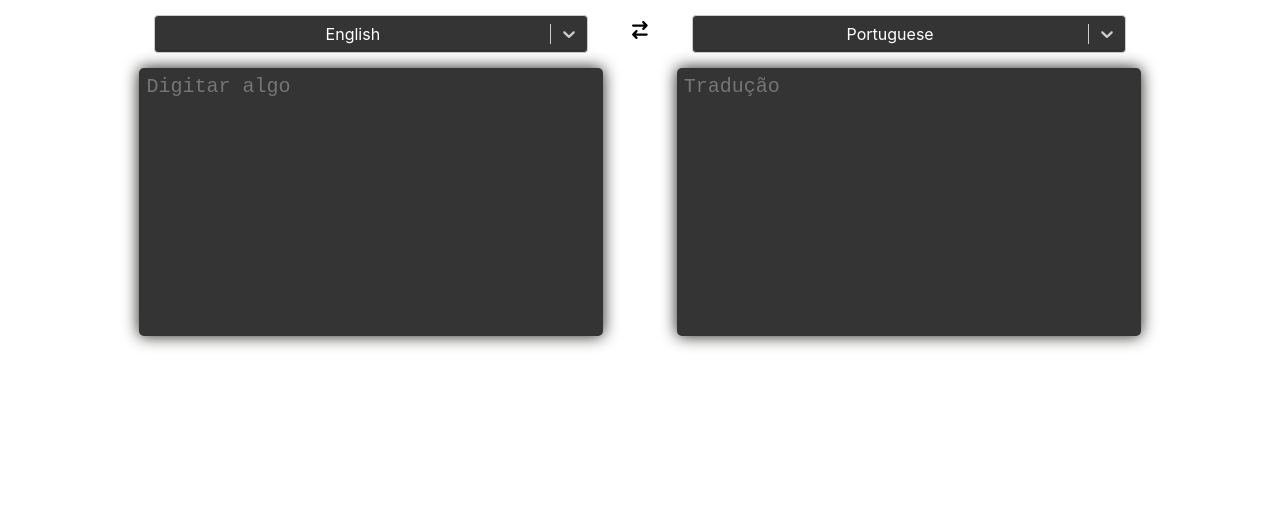
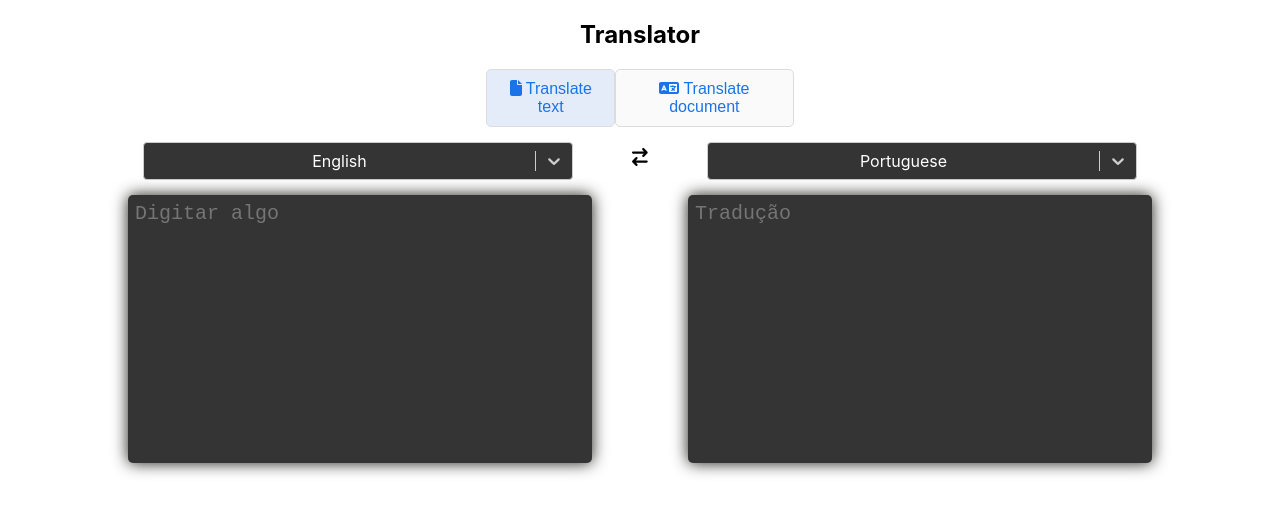
Before and after one commit to JoaoJuliasz/translator, a React (Create React App) app: page / in a window 1280 px wide. Shown: the top 514 px of the page. Built offline with nearby package versions, Linux system fonts and the light colour scheme; no server answers.

Commit message:
add translate file option

```diff
--- a/src/components/Container/Container.styles.scss
+++ b/src/components/Container/Container.styles.scss
@@ -1,10 +1,23 @@
 .container {
     display: flex;
     justify-content: space-around;
+    flex-direction: column;
     margin: auto;
     width: 80%;
 
-    .left-translator-container {
-        position: relative;
+    .lang-selectors {
+        display: flex;
+        width: 100%;
+        justify-content: space-between;
+        margin: auto;
+    }
+
+    .translators-container {
+        display: flex;
+        justify-content: space-between;
+        width: 100%;
+        .left-translator-container {
+            position: relative;
+        }
     }
 }
--- a/src/components/Container/Container.tsx
+++ b/src/components/Container/Container.tsx
@@ -2,7 +2,8 @@ import { useEffect, useState } from "react";
 //Libs
 // @ts-ignore
 import { ValueType } from "react-select/lib/types";
-
+import { faFile, faLanguage } from '@fortawesome/free-solid-svg-icons'
+import { FontAwesomeIcon } from '@fortawesome/react-fontawesome'
 //utils
 import instance from "../../config/config";
 import { Language } from "../../types/types";
@@ -32,8 +33,11 @@ const Container = () => {
     const [suggestionLanguage, setSuggestionLanguage] = useState<SelectedLanguage>('')
     const [textToTranslate, setTextToTranslate] = useState<string>('')
     const [translatedText, setTranslatedText] = useState<string>('')
+    const [fileToTranslate, setFileToTranslate] = useState<File | null>(null)
     const [timer, setTimer] = useState<NodeJS.Timeout | null>(null)
     const [loading, setLoading] = useState<boolean>(false)
+    const [isTranslateText, setIsTranslateText] = useState<boolean>(true)
+    const [fileTranslated, setFileTranslated] = useState<string>('')
 
     const callTranslate = (searchText: string, sourceLang?: SelectedLanguage, targetLang?: SelectedLanguage) => {
         instance.post('translate', {
@@ -105,6 +109,19 @@ const Container = () => {
         callTranslate(translatedText, newTranslateLanguage.value, newLanguageToTranslate.value)
     }
 
+    const translateUploadedFile = () => {
+        setLoading(true)
+        let data = new FormData();
+        fileToTranslate && data.append("file", fileToTranslate);
+        data.append("source", selectedTranslateLanguage.value);
+        data.append("target", selectedLanguageToTranslate.value);
+        instance.post('translate_file', data)
+            .then(res => {
+                setFileTranslated(res.data.translatedFileUrl)
+                setLoading(false)
+            })
+    }
+
     const selectTranslateLanguage = (option: ValueType<Language>) => {
         setSelectedTranslateLanguage(option)
     }
@@ -128,10 +145,23 @@ const Container = () => {
 
     return (
         <div className="container">
-            <div className="left-translator-container">
+            <div>
+                <h2>Translator</h2>
+                <div style={{ width: '30%', display: 'flex', justifyContent: 'space-around', margin: 'auto' }}>
+                    <button onClick={() => setIsTranslateText(true)} style={{ fontSize: '16px', background: isTranslateText ? '#e4ecfa' : '#fafafa', border: '1px solid #dadce0', color: '#1a73e8', padding: '10px', borderRadius: '5px', cursor: 'pointer' }}><FontAwesomeIcon icon={faFile} /> Translate text</button>
+                    <button onClick={() => setIsTranslateText(false)} style={{ fontSize: '16px', background: !isTranslateText ? '#e4ecfa' : '#fafafa', border: '1px solid #dadce0', color: '#1a73e8', padding: '10px', borderRadius: '5px', cursor: 'pointer' }}><FontAwesomeIcon icon={faLanguage} /> Translate document</button>
+                </div>
+            </div>
+            <div className="lang-selectors">
                 <SelectLanguage options={languages ?? []}
                     selectValue={selectedTranslateLanguage} handleChange={selectTranslateLanguage} />
-
+                <SwitchLanguages changeSourceAndTargetLanguages={changeSourceAndTargetLanguages} />
+                <SelectLanguage options={languages?.filter(language => language.value !== selectedTranslateLanguage.value) ?? []}
+                    selectValue={selectedLanguageToTranslate} handleChange={selectLanguageToTranslate} />
+            </div>
+            {isTranslateText ?
+                <div className="translators-container">
+                    <div className="left-translator-container">
                         <TranslatorTextArea textToTranslate={textToTranslate} suggestionLanguage={suggestionLanguage}
                             placeholder={"Digitar algo"} setTextToTranslate={setTextToTranslate} setTranslatedText={setTranslatedText}
                             setSuggestionLanguage={setSuggestionLanguage} translate={translate} />
@@ -139,13 +169,27 @@ const Container = () => {
                             <SuggestionButton suggestionLanguage={returnSuggestionLanguageLabel() ?? ''} translateBySuggestionLanguage={translateBySuggestionLanguage} />
                         }
                     </div>
-            <SwitchLanguages changeSourceAndTargetLanguages={changeSourceAndTargetLanguages} />
                     <div>
-                <SelectLanguage options={languages?.filter(language => language.value !== selectedTranslateLanguage.value) ?? []}
-                    selectValue={selectedLanguageToTranslate} handleChange={selectLanguageToTranslate} />
                         <TranslatorTextArea translatedText={translatedText} placeholder={loading ? 'Traduzindo...' : "Tradução"} loading={loading} />
                     </div>
                 </div>
+                :
+                <div style={{
+                    border: '1px solid',
+                    display: 'flex',
+                    flexDirection: 'column',
+                    alignItems: 'center',
+                }}>
+                    <p>Supported file formats: .txt, .odt, .odp, .docx, .pptx, .epub, .html</p>
+                    <input onChange={(e) => {
+                        if (e.target?.files && e.target.files[0]) {
+                            setFileToTranslate(e?.target?.files[0])
+                        }
+                    }} type="file" name="" id="" accept=".txt, .odt, .odp, .docx, .pptx, .epub, .html" />
+                    {!fileTranslated && !loading ? <button onClick={translateUploadedFile}>Translate</button> : (loading ? 'translanting....' : <a href={fileTranslated} target="_blank">Download</a>)}
+                </div>
+            }
+        </div >
     );
 };
 
--- a/src/components/SelectLanguage/SelectLanguage.tsx
+++ b/src/components/SelectLanguage/SelectLanguage.tsx
@@ -18,7 +18,7 @@ type SelectLanguageProps = {
 const SelectLanguage = ({ options, selectValue, handleChange }: SelectLanguageProps) => {
 
     const selectStyle = {
-        control: (styles: any) => ({ ...styles, background: '#343434' }),
+        control: (styles: any) => ({ ...styles, background: '#343434', width: '430px' }),
         singleValue: (styles: any) => ({ ...styles, color: '#fff' }),
         menuList: (styles: any) => ({ ...styles, background: '#343434', color: '#fff' }),
         option: (styles: any, state: any) => ({ ...styles, background: state.isSelected ? '#525151' : (state.isFocused && '#676565') }),
```
Lines whose indentation alone changed are shown as unchanged.
